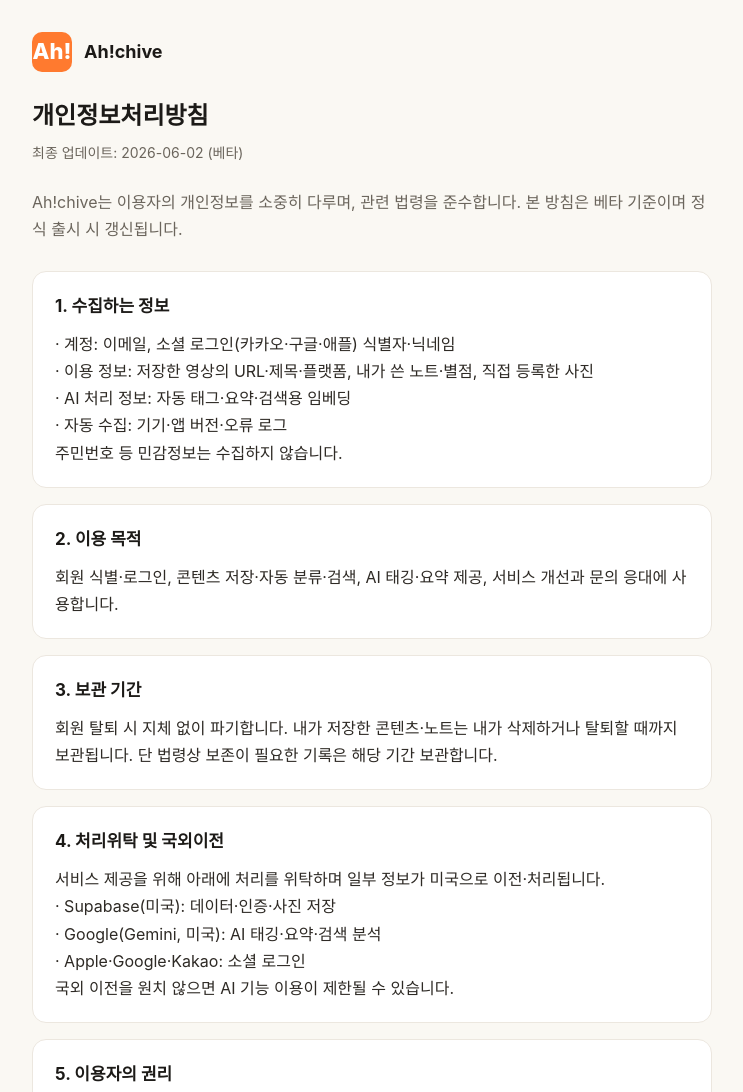
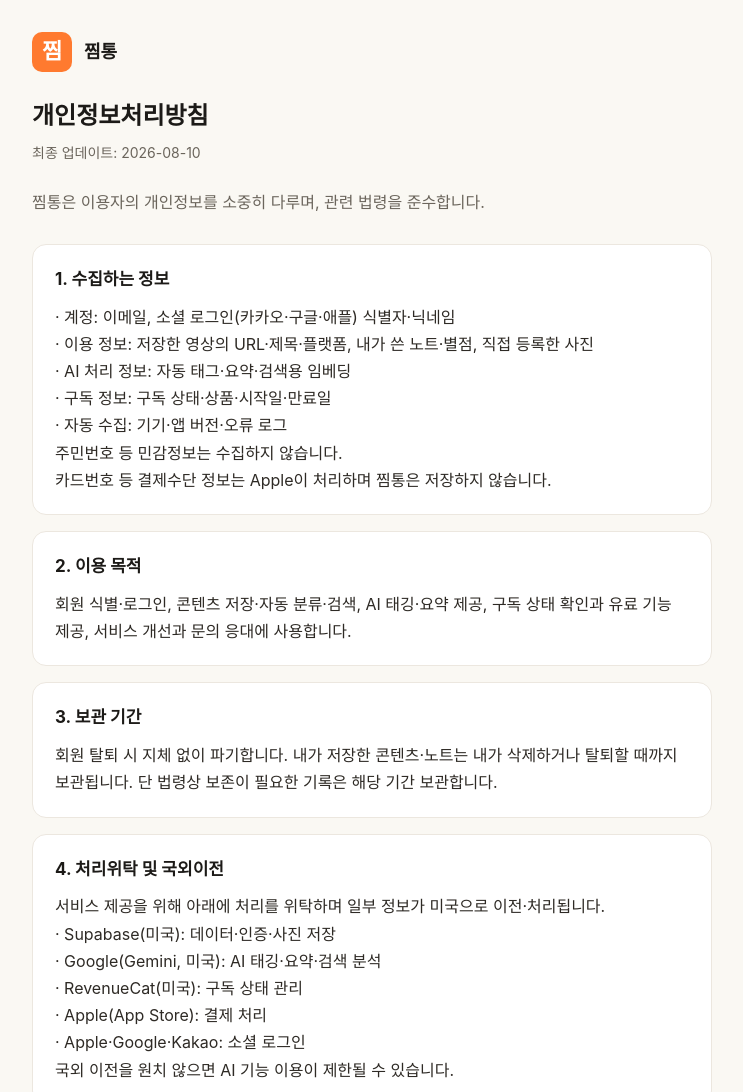
Before and after one commit to dadafam/ahchive-legal, a plain HTML site: page index.html in a window 1280 px wide. Shown: the top 1092 px of the page, without its empty margins (268-1011 px from the left). Drawn offline with Linux system fonts and the light colour scheme.

Commit message:
찜통 리브랜딩 + 구독·결제 처리 반영
- Ah!chive -> 찜통 (제목·로고·본문·푸터, index/delete 양쪽)
- 개인정보처리방침: '구독 정보' 수집 항목, 결제수단은 Apple 처리(미저장) 명시,
  처리위탁에 RevenueCat(미국)·Apple(App Store) 추가, 이용 목적에 구독 상태 확인 추가
- '베타 기준' 문구 해제, 갱신일 2026-08-10

앱 안 문서(src/lib/legal-content.ts)와 내용을 일치시켰다. 심사자가 스토어의
개인정보처리방침 링크로 이 페이지를 열어 앱과 대조한다.

```diff
--- a/index.html
+++ b/index.html
@@ -4,7 +4,7 @@
 <meta charset="utf-8" />
 <meta name="viewport" content="width=device-width, initial-scale=1" />
 <meta name="robots" content="index, follow" />
-<title>Ah!chive 개인정보처리방침</title>
+<title>찜통 개인정보처리방침</title>
 <style>
   :root { --orange: #FF7A2F; --bg: #FAF8F3; --text: #1c1a17; --muted: #6b655c; --card: #ffffff; --border: #ece7df; }
   * { box-sizing: border-box; }
@@ -29,26 +29,28 @@
 <body>
 <div class="wrap">
   <header>
-    <div class="logo">Ah!</div>
-    <strong style="font-size:18px;">Ah!chive</strong>
+    <div class="logo">찜</div>
+    <strong style="font-size:18px;">찜통</strong>
   </header>
 
   <h1>개인정보처리방침</h1>
-  <div class="updated">최종 업데이트: 2026-06-02 (베타)</div>
-  <p class="intro">Ah!chive는 이용자의 개인정보를 소중히 다루며, 관련 법령을 준수합니다. 본 방침은 베타 기준이며 정식 출시 시 갱신됩니다.</p>
+  <div class="updated">최종 업데이트: 2026-08-10</div>
+  <p class="intro">찜통은 이용자의 개인정보를 소중히 다루며, 관련 법령을 준수합니다.</p>
 
   <div class="card">
     <h2>1. 수집하는 정보</h2>
     <p>· 계정: 이메일, 소셜 로그인(카카오·구글·애플) 식별자·닉네임
 · 이용 정보: 저장한 영상의 URL·제목·플랫폼, 내가 쓴 노트·별점, 직접 등록한 사진
 · AI 처리 정보: 자동 태그·요약·검색용 임베딩
+· 구독 정보: 구독 상태·상품·시작일·만료일
 · 자동 수집: 기기·앱 버전·오류 로그
-주민번호 등 민감정보는 수집하지 않습니다.</p>
+주민번호 등 민감정보는 수집하지 않습니다.
+카드번호 등 결제수단 정보는 Apple이 처리하며 찜통은 저장하지 않습니다.</p>
   </div>
 
   <div class="card">
     <h2>2. 이용 목적</h2>
-    <p>회원 식별·로그인, 콘텐츠 저장·자동 분류·검색, AI 태깅·요약 제공, 서비스 개선과 문의 응대에 사용합니다.</p>
+    <p>회원 식별·로그인, 콘텐츠 저장·자동 분류·검색, AI 태깅·요약 제공, 구독 상태 확인과 유료 기능 제공, 서비스 개선과 문의 응대에 사용합니다.</p>
   </div>
 
   <div class="card">
@@ -61,6 +63,8 @@
     <p>서비스 제공을 위해 아래에 처리를 위탁하며 일부 정보가 미국으로 이전·처리됩니다.
 · Supabase(미국): 데이터·인증·사진 저장
 · Google(Gemini, 미국): AI 태깅·요약·검색 분석
+· RevenueCat(미국): 구독 상태 관리
+· Apple(App Store): 결제 처리
 · Apple·Google·Kakao: 소셜 로그인
 국외 이전을 원치 않으면 AI 기능 이용이 제한될 수 있습니다.</p>
   </div>
@@ -77,7 +81,7 @@
 
   <div class="card">
     <h2>7. 만 14세 미만 아동</h2>
-    <p>회사는 만 14세 미만 아동의 회원가입을 받지 않으며, 해당 사실 확인 시 즉시 파기합니다.</p>
+    <p>만 14세 미만 아동의 회원가입을 받지 않으며, 해당 사실 확인 시 즉시 파기합니다.</p>
   </div>
 
   <div class="card">
@@ -85,7 +89,7 @@
     <p>개인정보 관련 문의: <a href="mailto:25dadafam@gmail.com">25dadafam@gmail.com</a></p>
   </div>
 
-  <footer>© 2026 Ah!chive. All rights reserved.</footer>
+  <footer>© 2026 찜통. All rights reserved.</footer>
 </div>
 </body>
 </html>
```
Also changed, not shown: delete.html (+7 -7 lines).
